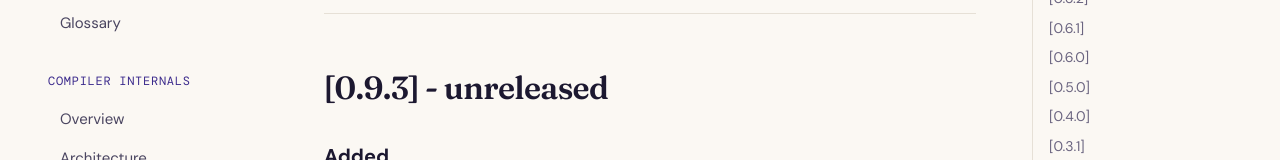
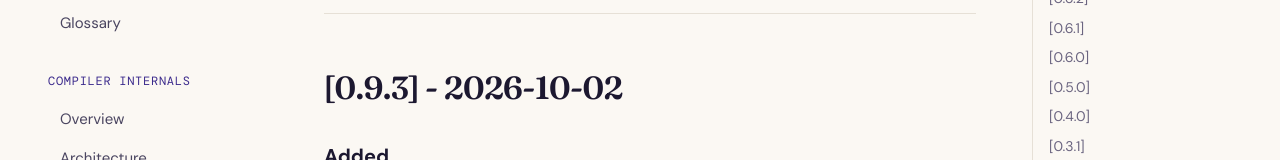
Before and after one commit to doranteseduardo/eskiu, a plain HTML site: page site/changelog.html in a window 1280 px wide. Shown: the part 343-503 px from the top of the page. Drawn offline with nearby package versions, Linux system fonts and the light colour scheme.

Commit message:
changelog: 0.9.3 release date

```diff
--- a/site/changelog.html
+++ b/site/changelog.html
@@ -160,7 +160,7 @@ a:hover { color: var(--ink); }
 <p>The format is based on <a href="https://keepachangelog.com/en/1.1.0/">Keep a Changelog</a>.
 Versions follow <code>MAJOR.MINOR.PATCH-stage</code> (e.g. <code>0.0.9-alpha</code>).</p>
 <hr>
-<h2 id="093-unreleased">[0.9.3] - unreleased</h2>
+<h2 id="093-2026-10-02">[0.9.3] - 2026-10-02</h2>
 <h3 id="added">Added</h3>
 <ul>
 <li><strong><code>await</code> inside <code>finally</code> and <code>defer</code></strong> in an async function. The cleanup suspends and
@@ -2601,7 +2601,7 @@ thread_join(t);
 <li>No lambdas, threads, or async (Phase 8+)</li>
 </ul>
     </main>
-    <nav class="toc" aria-label="On this page"><span class="grp">On this page</span><a href="#093-unreleased">[0.9.3] - unreleased</a><a href="#092-2026-09-29">[0.9.2] - 2026-09-29</a><a href="#091-2026-09-09">[0.9.1] - 2026-09-09</a><a href="#090-2026-09-08">[0.9.0] - 2026-09-08</a><a href="#080-2026-08-21">[0.8.0] - 2026-08-21</a><a href="#070">[0.7.0]</a><a href="#062">[0.6.2]</a><a href="#061">[0.6.1]</a><a href="#060">[0.6.0]</a><a href="#050">[0.5.0]</a><a href="#040">[0.4.0]</a><a href="#031">[0.3.1]</a><a href="#030">[0.3.0]</a><a href="#025">[0.2.5]</a><a href="#024">[0.2.4]</a><a href="#023">[0.2.3]</a><a href="#022">[0.2.2]</a><a href="#021">[0.2.1]</a><a href="#020">[0.2.0]</a><a href="#010">[0.1.0]</a><a href="#systems-milestone">Systems milestone</a><a href="#0014-alpha">[0.0.14-alpha]</a><a href="#0013-alpha">[0.0.13-alpha]</a><a href="#0012-alpha">[0.0.12-alpha]</a><a href="#0011-alpha">[0.0.11-alpha]</a><a href="#0010-alpha">[0.0.10-alpha]</a><a href="#009-alpha">[0.0.9-alpha]</a><a href="#008-alpha">[0.0.8-alpha]</a><a href="#007-alpha">[0.0.7-alpha]</a><a href="#006-alpha">[0.0.6-alpha]</a><a href="#005-alpha">[0.0.5-alpha]</a><a href="#004-alpha">[0.0.4-alpha]</a><a href="#003-alpha">[0.0.3-alpha]</a><a href="#002-alpha">[0.0.2-alpha]</a><a href="#001-alpha">[0.0.1-alpha]</a></nav>
+    <nav class="toc" aria-label="On this page"><span class="grp">On this page</span><a href="#093-2026-10-02">[0.9.3] - 2026-10-02</a><a href="#092-2026-09-29">[0.9.2] - 2026-09-29</a><a href="#091-2026-09-09">[0.9.1] - 2026-09-09</a><a href="#090-2026-09-08">[0.9.0] - 2026-09-08</a><a href="#080-2026-08-21">[0.8.0] - 2026-08-21</a><a href="#070">[0.7.0]</a><a href="#062">[0.6.2]</a><a href="#061">[0.6.1]</a><a href="#060">[0.6.0]</a><a href="#050">[0.5.0]</a><a href="#040">[0.4.0]</a><a href="#031">[0.3.1]</a><a href="#030">[0.3.0]</a><a href="#025">[0.2.5]</a><a href="#024">[0.2.4]</a><a href="#023">[0.2.3]</a><a href="#022">[0.2.2]</a><a href="#021">[0.2.1]</a><a href="#020">[0.2.0]</a><a href="#010">[0.1.0]</a><a href="#systems-milestone">Systems milestone</a><a href="#0014-alpha">[0.0.14-alpha]</a><a href="#0013-alpha">[0.0.13-alpha]</a><a href="#0012-alpha">[0.0.12-alpha]</a><a href="#0011-alpha">[0.0.11-alpha]</a><a href="#0010-alpha">[0.0.10-alpha]</a><a href="#009-alpha">[0.0.9-alpha]</a><a href="#008-alpha">[0.0.8-alpha]</a><a href="#007-alpha">[0.0.7-alpha]</a><a href="#006-alpha">[0.0.6-alpha]</a><a href="#005-alpha">[0.0.5-alpha]</a><a href="#004-alpha">[0.0.4-alpha]</a><a href="#003-alpha">[0.0.3-alpha]</a><a href="#002-alpha">[0.0.2-alpha]</a><a href="#001-alpha">[0.0.1-alpha]</a></nav>
   </div>
   <footer class="foot">
     <div class="bar foot-in">
```
Also changed, not shown: CHANGELOG.md.
